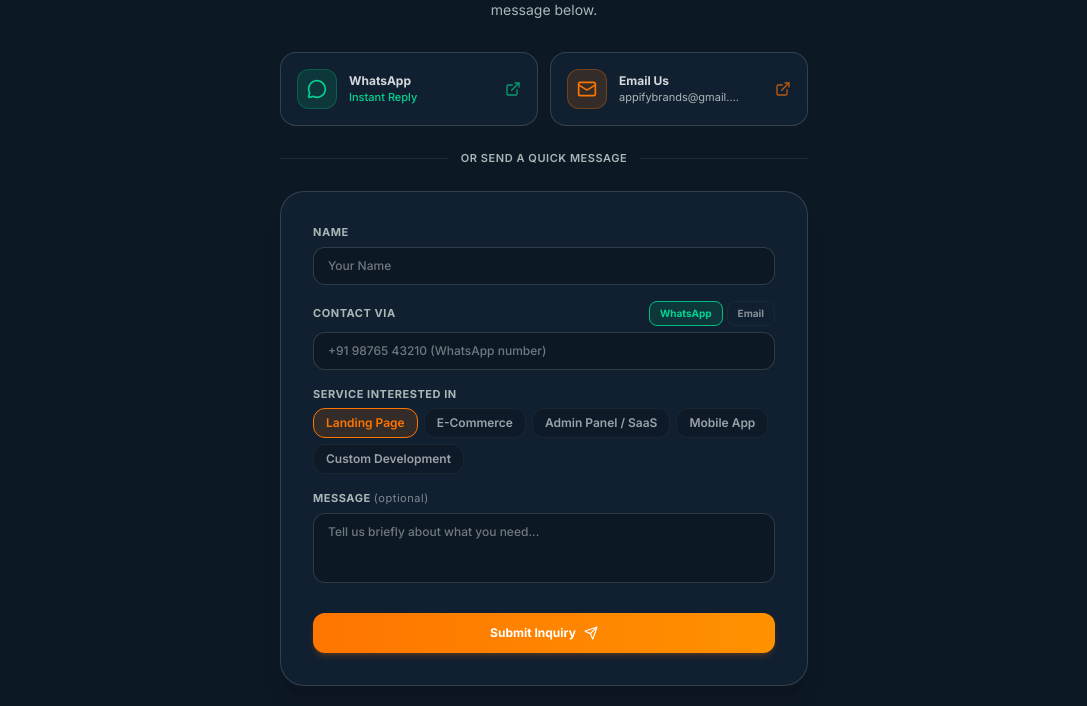
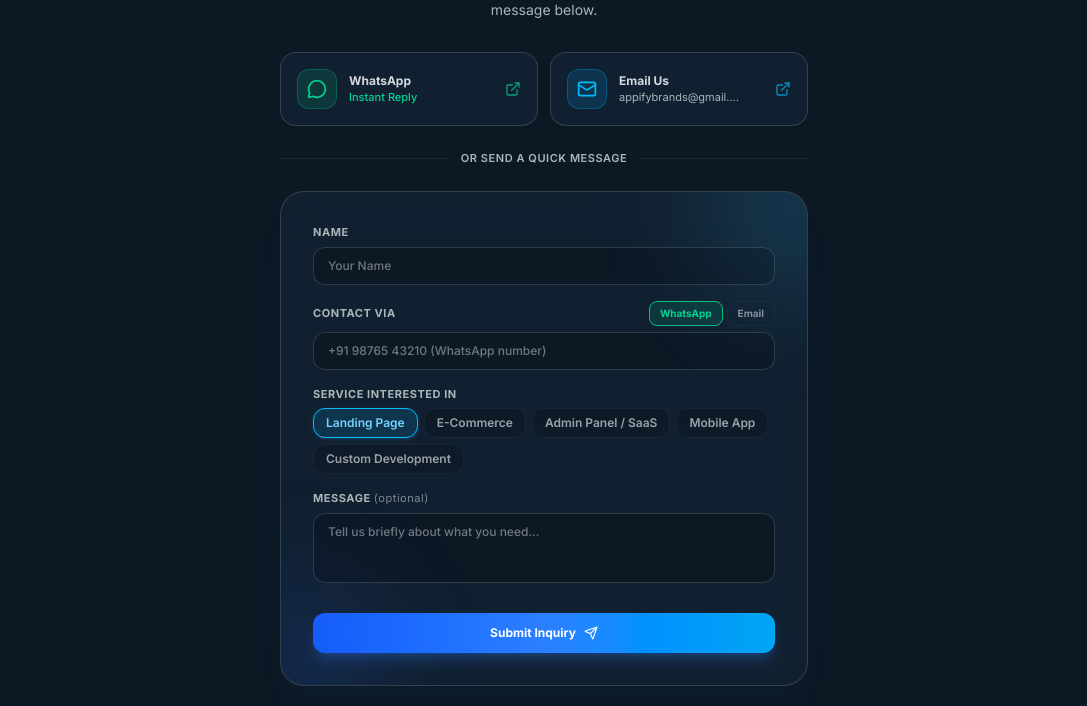
Before and after one commit to appifybrands/appify-brands, a Next.js app: page /get-started in a window 1280 px wide. Shown: the part 246-952 px from the top of the page, without its empty margins (96-1183 px from the left). Built offline with nearby package versions, Linux system fonts and the light colour scheme; no server answers.

Commit message:
contact us

```diff
--- a/src/app/get-started/page.tsx
+++ b/src/app/get-started/page.tsx
@@ -187,14 +187,14 @@ function GetStartedContent() {
             href={`mailto:${EMAIL_ADDRESS}?subject=${encodeURIComponent(
               "Project Inquiry - Appify Brands"
             )}`}
-            className="group flex items-center justify-between p-4 rounded-2xl border transition-all duration-300 hover:border-[#fe7500]/50 hover:shadow-lg hover:shadow-[#fe7500]/10"
+            className="group flex items-center justify-between p-4 rounded-2xl border transition-all duration-300 hover:border-sky-500/50 hover:shadow-lg hover:shadow-sky-500/10"
             style={{
               background: "var(--bg-card)",
               borderColor: "var(--border-medium)",
             }}
           >
             <div className="flex items-center gap-3">
-              <div className="w-10 h-10 rounded-xl bg-[#fe7500]/15 border border-[#fe7500]/30 flex items-center justify-center text-[#fe7500] group-hover:scale-105 transition-transform">
+              <div className="w-10 h-10 rounded-xl bg-sky-500/15 border border-sky-500/30 flex items-center justify-center text-sky-400 group-hover:scale-105 transition-transform">
                 <Mail className="w-5 h-5" />
               </div>
               <div>
@@ -209,7 +209,7 @@ function GetStartedContent() {
                 </div>
               </div>
             </div>
-            <ExternalLink className="w-4 h-4 text-[#fe7500] opacity-70 group-hover:opacity-100 group-hover:translate-x-0.5 transition-all" />
+            <ExternalLink className="w-4 h-4 text-sky-400 opacity-70 group-hover:opacity-100 group-hover:translate-x-0.5 transition-all" />
           </a>
         </div>
 
@@ -232,12 +232,23 @@ function GetStartedContent() {
 
         {/* 2. Small Simple Form Card */}
         <div
-          className="rounded-3xl p-6 sm:p-8 border shadow-xl relative overflow-hidden"
+          className="rounded-3xl p-6 sm:p-8 border shadow-xl relative overflow-hidden backdrop-blur-xl"
           style={{
             background: "var(--bg-card)",
             borderColor: "var(--border-medium)",
+            boxShadow: "0 20px 40px -15px rgba(2, 132, 199, 0.08)",
           }}
         >
+          {/* Subtle Ambient Blue Glows */}
+          <div
+            className="absolute -top-20 -right-20 w-44 h-44 rounded-full blur-3xl pointer-events-none opacity-20"
+            style={{ background: "#38bdf8" }}
+          />
+          <div
+            className="absolute -bottom-20 -left-20 w-44 h-44 rounded-full blur-3xl pointer-events-none opacity-20"
+            style={{ background: "#2563eb" }}
+          />
+
           <AnimatePresence mode="wait">
             {submitted ? (
               <motion.div
@@ -273,8 +284,7 @@ function GetStartedContent() {
                       setContactValue("");
                       setMessage("");
                     }}
-                    className="text-xs font-semibold underline cursor-pointer"
-                    style={{ color: "var(--text-secondary)" }}
+                    className="text-xs font-semibold underline cursor-pointer text-sky-400 hover:text-sky-300"
                   >
                     Send another message
                   </button>
@@ -310,7 +320,7 @@ function GetStartedContent() {
                     value={name}
                     onChange={(e) => setName(e.target.value)}
                     placeholder="Your Name"
-                    className="w-full px-3.5 py-2.5 rounded-xl text-xs font-medium focus:outline-none focus:ring-2 focus:ring-[#fe7500]/30 focus:border-[#fe7500] transition-all"
+                    className="w-full px-3.5 py-2.5 rounded-xl text-xs font-medium focus:outline-none focus:ring-2 focus:ring-sky-500/30 focus:border-sky-400 transition-all"
                     style={{
                       background: "var(--bg-primary)",
                       border: "1px solid var(--border-medium)",
@@ -345,7 +355,7 @@ function GetStartedContent() {
                         onClick={() => setContactType("Email")}
                         className={`text-[10px] font-bold px-2.5 py-1 rounded-lg border transition-all cursor-pointer ${
                           contactType === "Email"
-                            ? "border-[#fe7500] bg-[#fe7500]/15 text-[#fe7500]"
+                            ? "border-sky-500 bg-sky-500/15 text-sky-400"
                             : "border-[var(--border-subtle)] opacity-60"
                         }`}
                       >
@@ -364,7 +374,7 @@ function GetStartedContent() {
                         ? "+91 98765 43210 (WhatsApp number)"
                         : "name@company.com"
                     }
-                    className="w-full px-3.5 py-2.5 rounded-xl text-xs font-medium focus:outline-none focus:ring-2 focus:ring-[#fe7500]/30 focus:border-[#fe7500] transition-all"
+                    className="w-full px-3.5 py-2.5 rounded-xl text-xs font-medium focus:outline-none focus:ring-2 focus:ring-sky-500/30 focus:border-sky-400 transition-all"
                     style={{
                       background: "var(--bg-primary)",
                       border: "1px solid var(--border-medium)",
@@ -391,7 +401,7 @@ function GetStartedContent() {
                           onClick={() => setService(s)}
                           className={`text-xs font-semibold px-3 py-1.5 rounded-xl border transition-all cursor-pointer ${
                             isSelected
-                              ? "border-[#fe7500] bg-[#fe7500]/15 text-[#fe7500]"
+                              ? "border-sky-400 bg-sky-500/15 text-sky-300 shadow-sm shadow-sky-500/20"
                               : "border-[var(--border-subtle)] bg-[var(--bg-primary)] opacity-70 hover:opacity-100"
                           }`}
                         >
@@ -418,7 +428,7 @@ function GetStartedContent() {
                     value={message}
                     onChange={(e) => setMessage(e.target.value)}
                     placeholder="Tell us briefly about what you need..."
-                    className="w-full px-3.5 py-2.5 rounded-xl text-xs font-medium resize-none focus:outline-none focus:ring-2 focus:ring-[#fe7500]/30 focus:border-[#fe7500] transition-all"
+                    className="w-full px-3.5 py-2.5 rounded-xl text-xs font-medium resize-none focus:outline-none focus:ring-2 focus:ring-sky-500/30 focus:border-sky-400 transition-all"
                     style={{
                       background: "var(--bg-primary)",
                       border: "1px solid var(--border-medium)",
@@ -432,7 +442,7 @@ function GetStartedContent() {
                   <button
                     type="submit"
                     disabled={loading}
-                    className="w-full py-3 rounded-xl font-bold text-xs bg-gradient-to-r from-[#fe7500] to-[#ff9100] text-white hover:opacity-95 active:scale-[0.99] transition-all duration-200 shadow-md shadow-[#fe7500]/20 flex items-center justify-center gap-2 cursor-pointer disabled:opacity-50"
+                    className="w-full py-3 rounded-xl font-bold text-xs bg-gradient-to-r from-blue-600 via-blue-500 to-sky-500 text-white hover:opacity-95 active:scale-[0.99] transition-all duration-200 shadow-lg shadow-blue-500/25 flex items-center justify-center gap-2 cursor-pointer disabled:opacity-50"
                   >
                     {loading ? (
                       <>
@@ -464,7 +474,7 @@ export default function GetStartedPage() {
           className="min-h-screen flex items-center justify-center"
           style={{ background: "var(--bg-primary)" }}
         >
-          <Loader2 className="w-6 h-6 animate-spin text-[#fe7500]" />
+          <Loader2 className="w-6 h-6 animate-spin text-sky-400" />
         </div>
       }
     >
```
